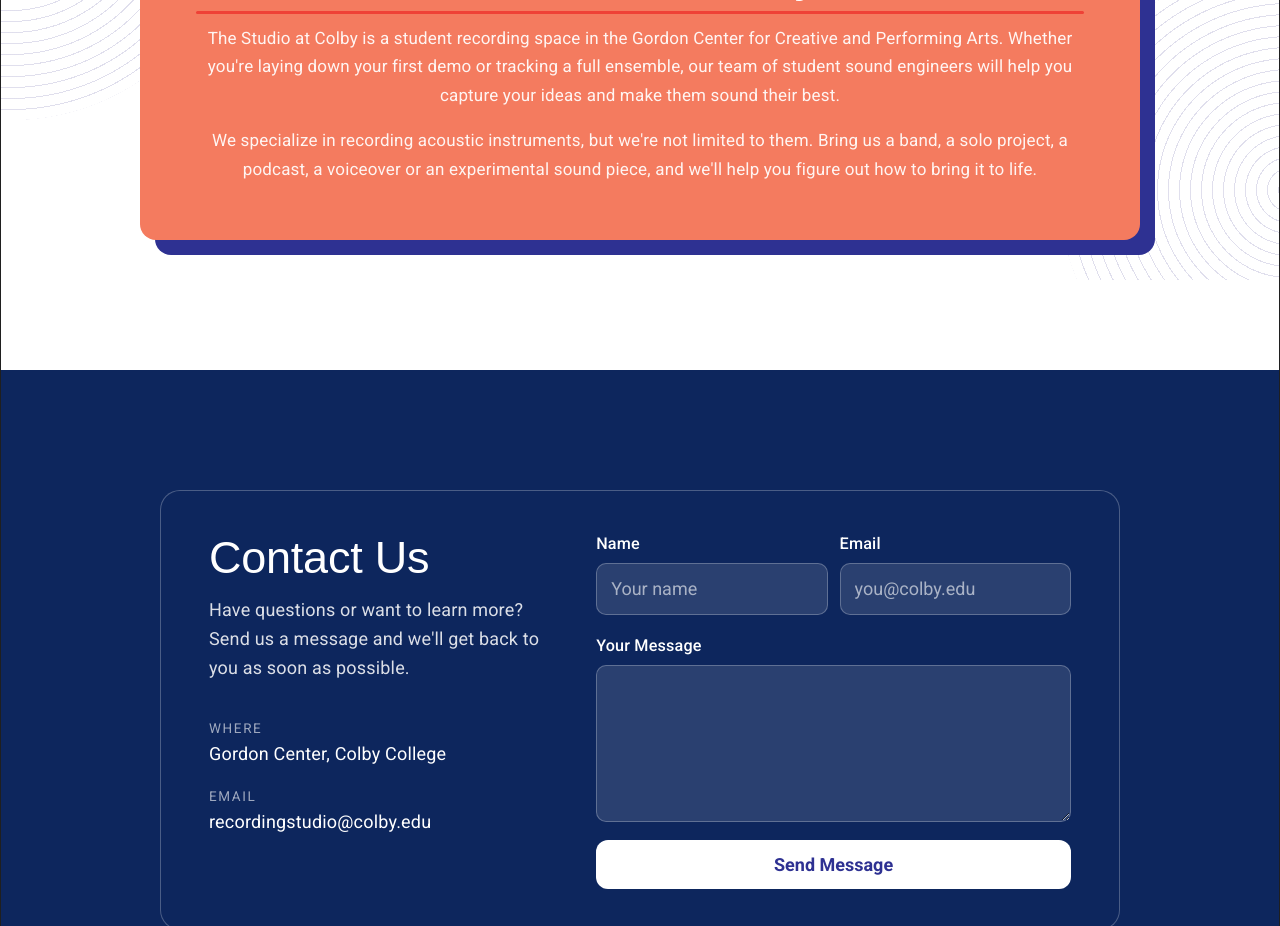
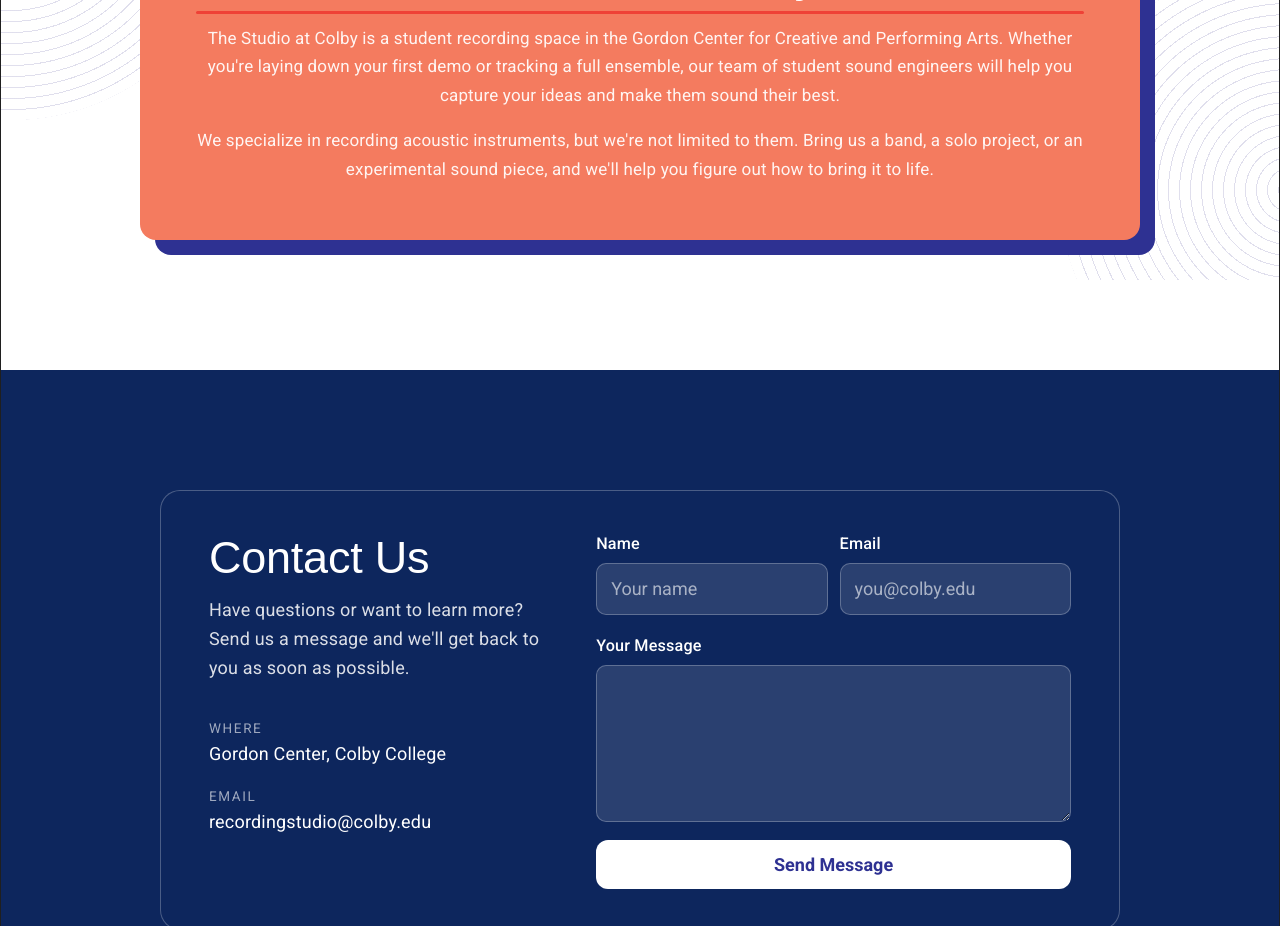
Before and after one commit to aduan48/Colby-Studio, a React (Vite) app in the folder colby-studio-web/: page /booking in a window 1280 px wide. Shown: the part 1160-2086 px from the top of the page. Built offline with nearby package versions, Linux system fonts and the light colour scheme; a web font is replaced by a local one.

Commit message:
fixed wording

```diff
--- a/colby-studio-web/src/components/InfoSection.jsx
+++ b/colby-studio-web/src/components/InfoSection.jsx
@@ -20,7 +20,7 @@ function InfoSection() {
 
               <p>
                 We specialize in recording acoustic instruments, but we're not limited to
-                them. Bring us a band, a solo project, a podcast, a voiceover or an
+                them. Bring us a band, a solo project, or an
                 experimental sound piece, and we'll help you figure out how to bring it to
                 life.
               </p>
```
